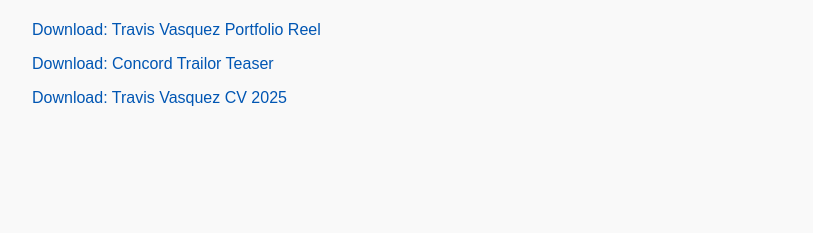
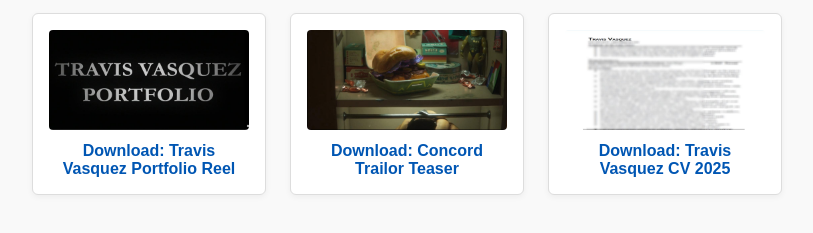
Before and after one commit to Toolbit/T_Vasquez_Portfolio, a plain HTML site: page index.html in a window 1280 px wide. Shown: the part 101-334 px from the top of the page, without its empty margins (8-821 px from the left). Drawn offline with Linux system fonts and the light colour scheme.

Commit message:
Improve Readability and add Image Placeholders.

```diff
--- a/css/styles.css
+++ b/css/styles.css
@@ -8,11 +8,35 @@
   margin-bottom: 1rem;
 }
 
+#file-list {
+  display: flex;
+  flex-wrap: wrap;
+  gap: 1.5rem;
+}
+
+.file-card {
+  background: white;
+  border: 1px solid #ddd;
+  border-radius: 6px;
+  padding: 1rem;
+  width: 200px;
+  text-align: center;
+  box-shadow: 0 2px 6px rgba(0,0,0,0.05);
+}
+
+.file-image {
+  width: 100%;
+  max-height: 150px;
+  object-fit: cover;
+  border-radius: 4px;
+}
+
 .download-link {
-  display: inline-block;
-  margin: 0.5rem 0;
+  display: block;
+  margin-top: 0.5rem;
   color: #0056b3;
   text-decoration: none;
+  font-weight: bold;
 }
 
 .download-link:hover {
--- a/js/main.js
+++ b/js/main.js
@@ -1,29 +1,39 @@
 const files = [
   {
     name: "Travis Vasquez Portfolio Reel",
-    path: "VIDEO/T_Vasquez_Portfolio.mp4"
+    path: "VIDEO/T_Vasquez_Portfolio.mp4",
+	image: "assets/img_rl.jpg"
   },
   {
     name: "Concord Trailor Teaser",
-    path: "VIDEO/Concord - Teaser Trailer PS5 PC Games (1080p).mp4"
+    path: "VIDEO/Concord - Teaser Trailer PS5 PC Games (1080p).mp4",
+	image: "assets/img_ts.jpg"
   },
   {
     name: "Travis Vasquez CV 2025",
-    path: "assets/Vasquez_T_CV_2025.pdf"
+    path: "assets/Vasquez_T_CV_2025.pdf",
+	image: "assets/img_cv.jpg"
   }
 ];
 
 const container = document.getElementById('file-list');
 
 files.forEach(file => {
+  const card = document.createElement('div');
+  card.className = 'file-card';
+
+  const img = document.createElement('img');
+  img.src = file.image;
+  img.alt = `${file.name} preview`;
+  img.className = 'file-image';
+
   const link = document.createElement('a');
   link.href = file.path;
   link.download = '';
   link.textContent = `Download: ${file.name}`;
   link.className = 'download-link';
 
-  const div = document.createElement('div');
-  div.appendChild(link);
-
-  container.appendChild(div);
+  card.appendChild(img);
+  card.appendChild(link);
+  container.appendChild(card);
 });
```
Also changed, not shown: assets/img_cv.jpg (added), assets/img_rl.jpg (added), assets/img_ts.jpg (added).
